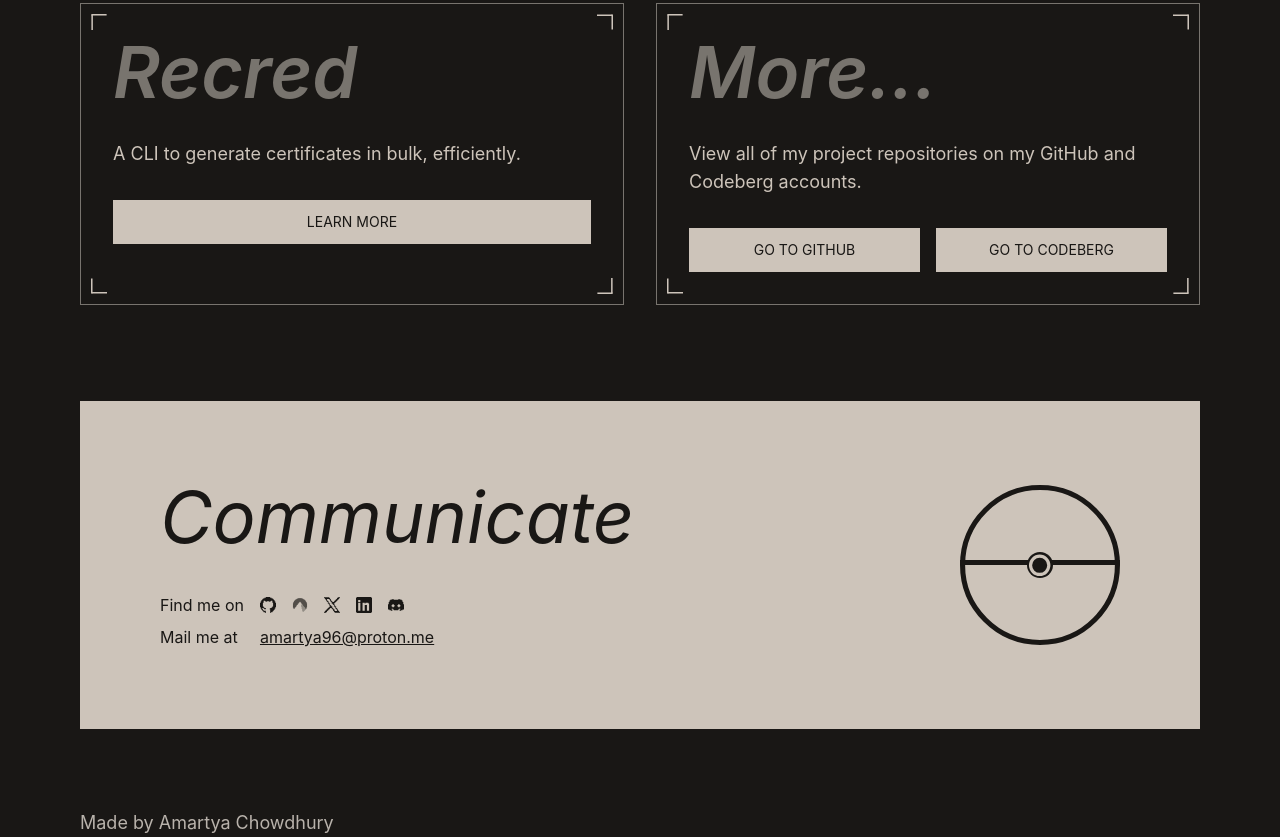
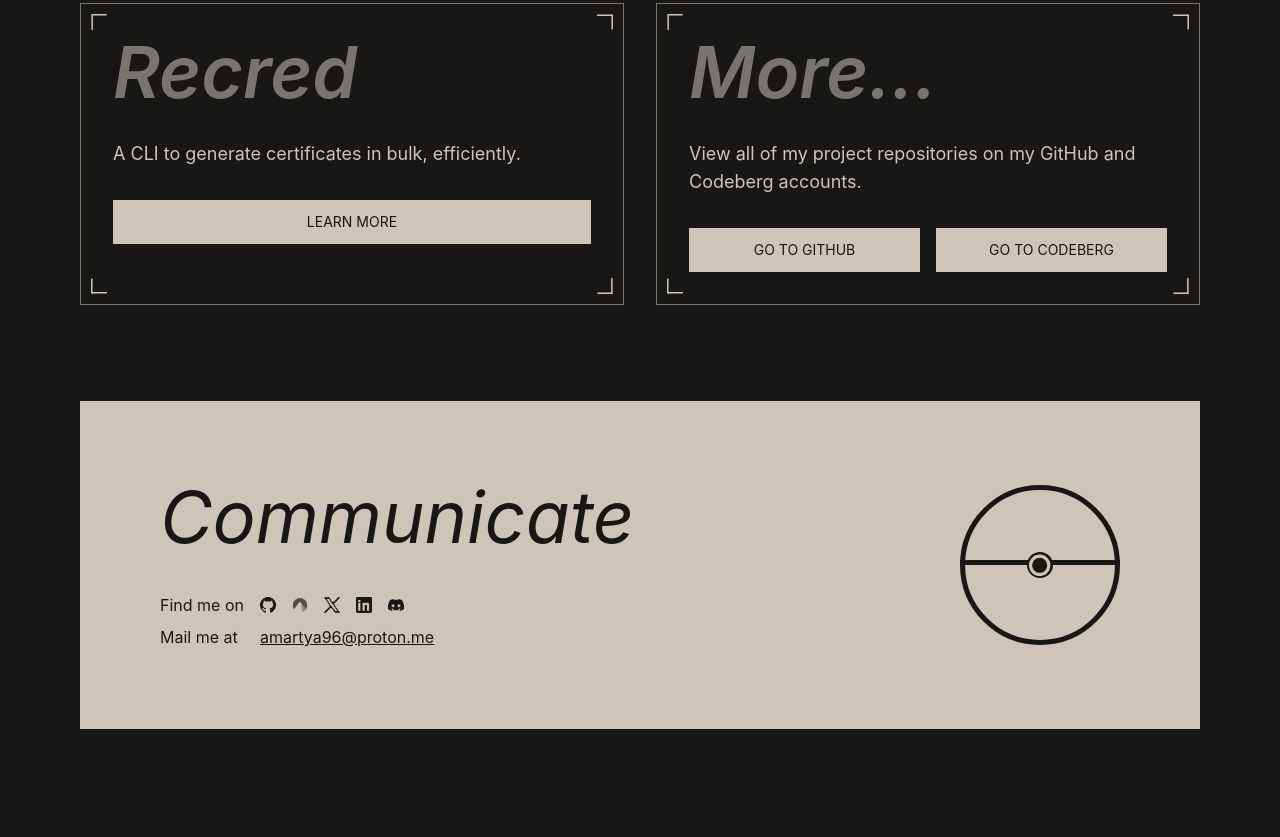
Before and after one commit to aether-flux/portfolio, an Astro site: page / in a window 1280 px wide. Shown: the part 3097-3934 px from the top of the page. Built offline with nearby package versions, Linux system fonts and the light colour scheme; Astro itself is replaced by a stand-in of ours.

Commit message:
fix: remove redundant bottom text

```diff
--- a/src/components/Contact.astro
+++ b/src/components/Contact.astro
@@ -489,6 +489,4 @@
       <img src="/pokeball.svg" alt="Pokeball vector art" class="w-40 h-40" />
     </div>
   </div>
-
-  <p class="absolute my-12 md:my-20 text-md md:text-lg font-sans text-secondary">Made by Amartya Chowdhury</p>
 </section>
```
